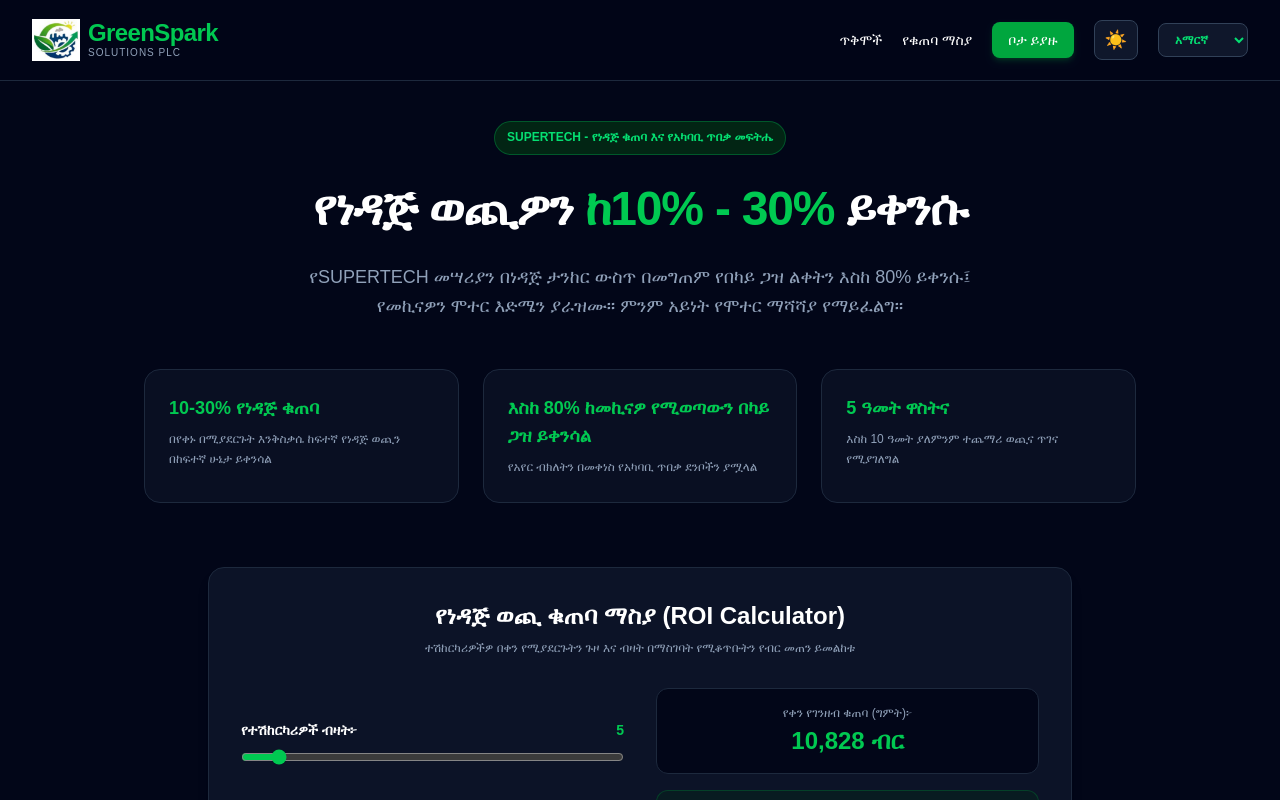
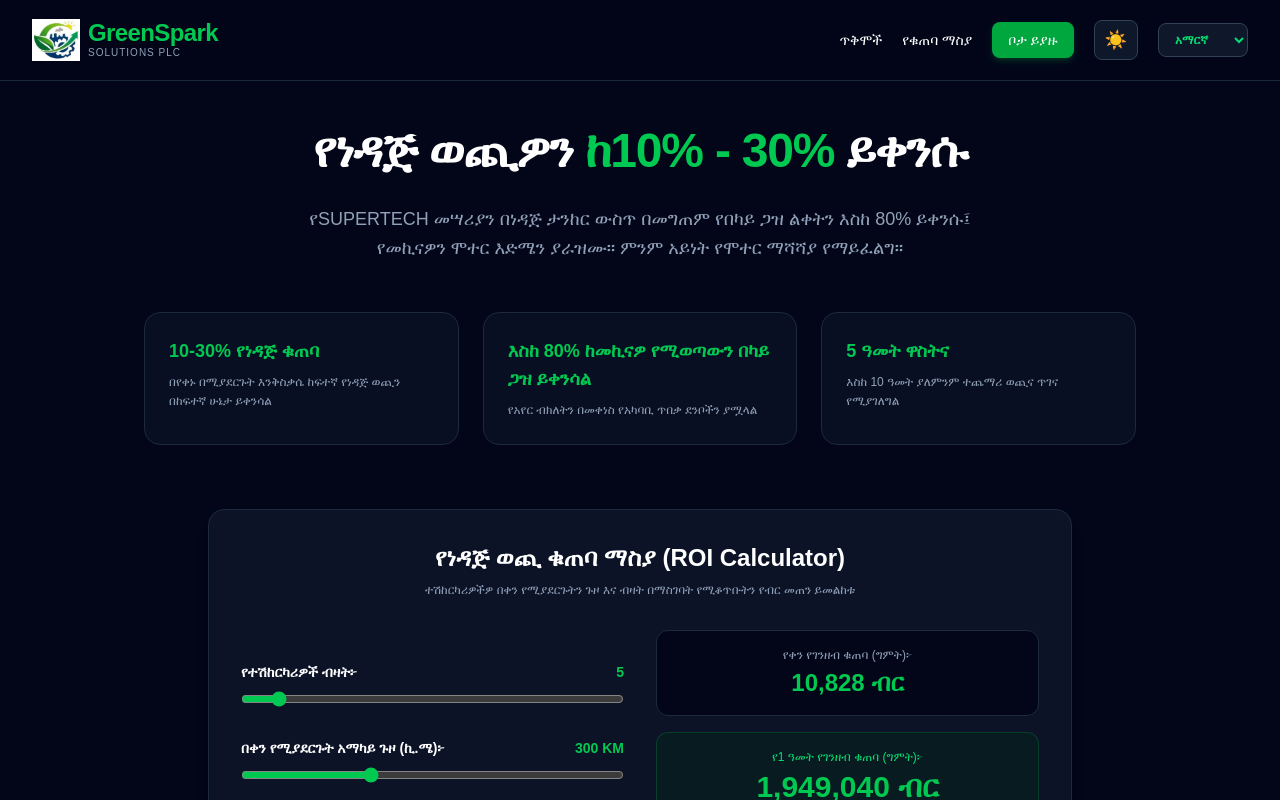
Before and after one commit to Zekariyas-19/greensparksolutions-website-, a Next.js app: page / in a window 1280 px wide. Shown: the top 800 px of the page. Built offline with nearby package versions, Linux system fonts and the light colour scheme; no server answers.

Commit message:
Remove hero badge text

```diff
--- a/app/page.tsx
+++ b/app/page.tsx
@@ -337,13 +337,7 @@
 
       {/* ጀማሪ (Hero) ክፍል */}
       <section className="flex flex-col items-center justify-center text-center px-4 pt-10 pb-6 max-w-5xl mx-auto">
-        <span className={`text-[11px] md:text-xs font-semibold px-3 py-1.5 rounded-full border mb-6 leading-relaxed ${
-          isDarkMode
-            ? "bg-green-950/80 text-green-400 border-green-800/80"
-            : "bg-green-100 text-green-800 border-green-300"
-        }`}>
-          {t.heroBadge}
-        </span>
+
         <h2 className="text-3xl sm:text-4xl md:text-5xl font-extrabold tracking-tight mb-6 leading-tight">
           {t.heroTitle1} <span className="text-green-500">{t.heroTitle2}</span> {t.heroTitle3}
         </h2>
```
